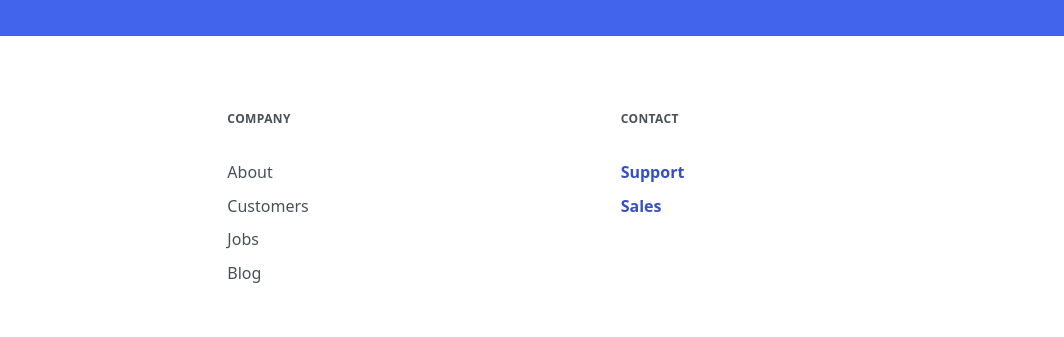
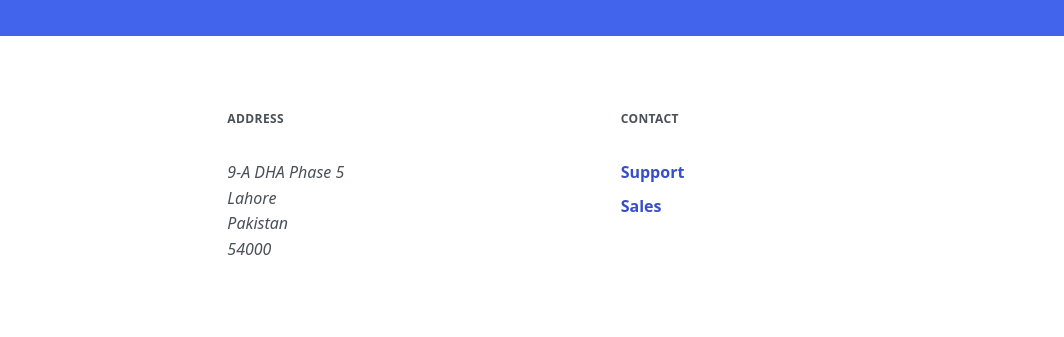
Before and after one commit to mavburewala/homo_deus_web, a website: page index.html in a window 1280 px wide. Shown: the part 3083-3420 px from the top of the page, 216-1280 px from the left. Drawn offline with nearby package versions, Linux system fonts and the light colour scheme.

Commit message:
address added

```diff
--- a/index.html
+++ b/index.html
@@ -256,19 +256,13 @@
             </div>
           </div>
           <div class="column align-left">
-            <h6 class="max-w-lg mb-xl footer-header">Company</h6>
-            <div>
-              About
-            </div>
-            <div class="mt-md">
-              Customers
-            </div>
-            <div class="mt-md">
-              Jobs
-            </div>
-            <div class="mt-md">
-              Blog
-            </div>
+            <h6 class="max-w-lg mb-xl footer-header">Address</h6>
+            <address>
+              9-A DHA Phase 5<br>
+              Lahore<br>
+              Pakistan<br>
+              54000
+            </address>
           </div>
           <div class="column align-left">
             <h6 class="max-w-lg mb-xl footer-header">Contact</h6>
```
